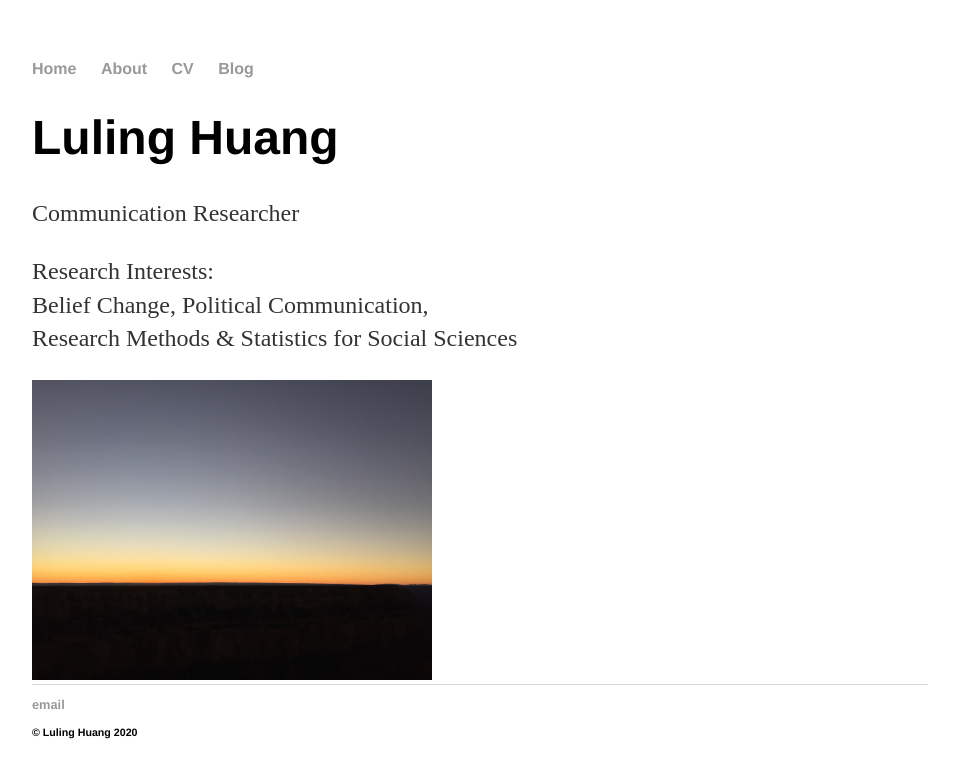
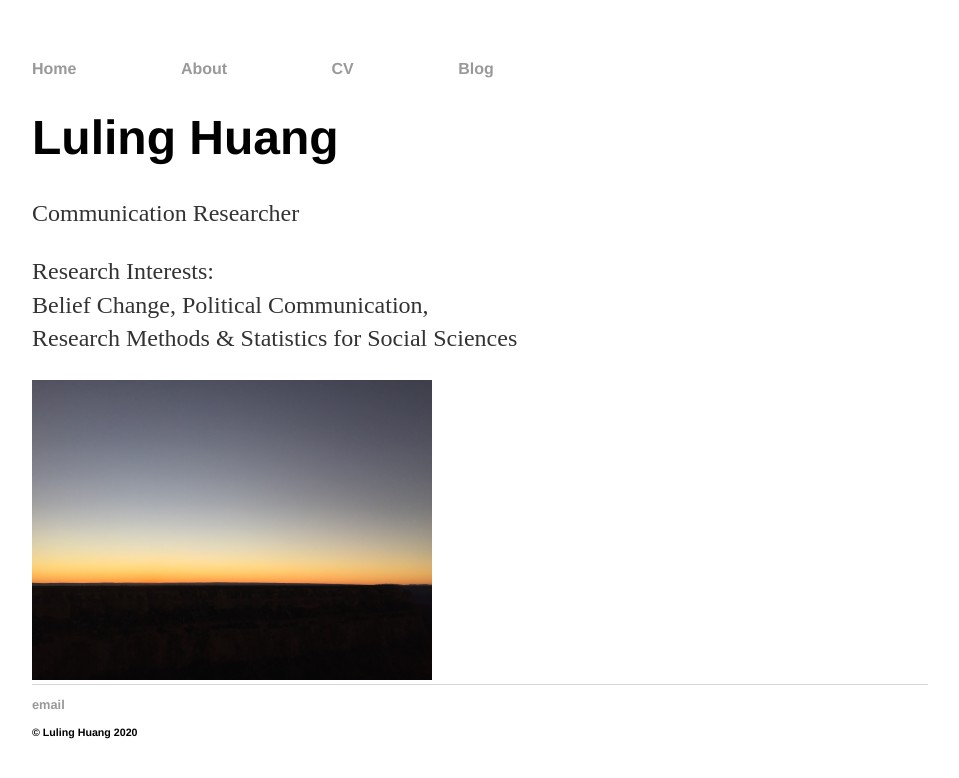
Before and after one commit to discr/discr.github.io, a Jekyll site: the page built from index.html, in a window 1280 px wide. Shown: the top 778 px of the page, without its empty margins (160-1119 px from the left). Built offline with Jekyll 4.4.1, drawn with Linux system fonts in a browser that asks for light colours.

Commit message:
Update main.css

```diff
--- a/css/main.css
+++ b/css/main.css
@@ -10,7 +10,7 @@ nav ul, footer ul, footer small {
 }
 nav ul li  {
     display: inline;
-    margin-right: 20px;
+    margin-right: 100px;
 }
 footer ul li {
     display: inline;
```
